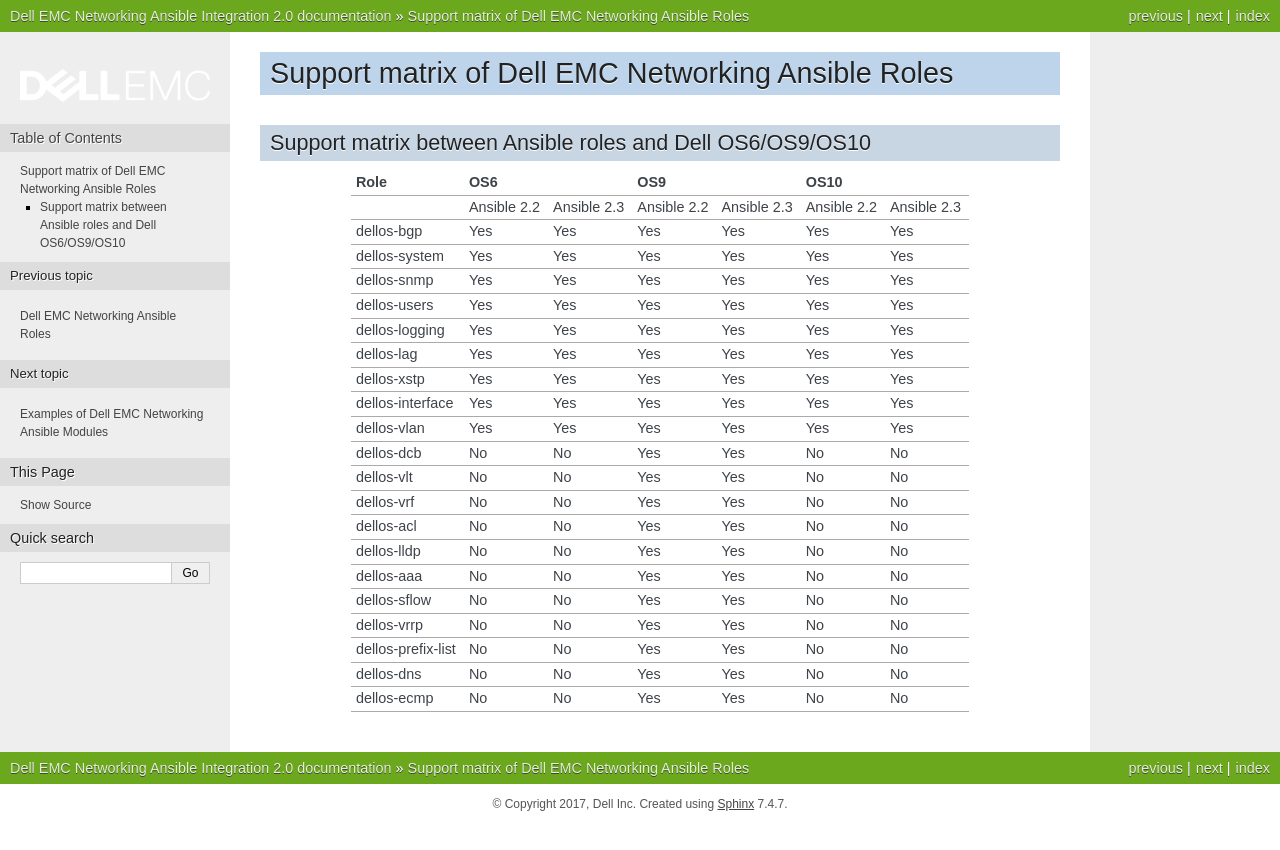
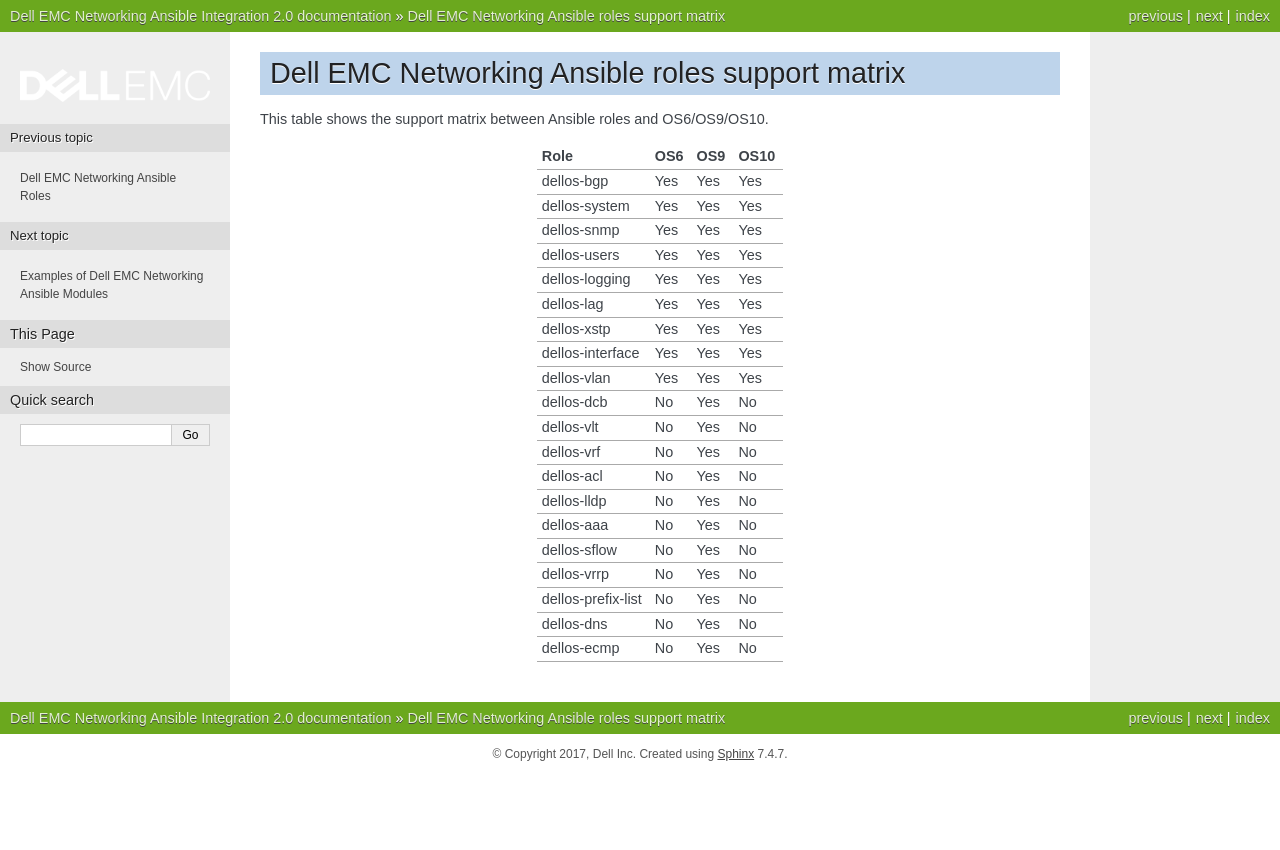
Before and after one commit to Dell-Networking/ansible-dellos-docs, a Sphinx documentation site: the page built from source/support_matrix.rst, in a window 1280 px wide. Shown: the top 850 px of the page. Built offline with Sphinx 7.4.7, drawn with Linux system fonts in a browser that asks for light colours.

Commit message:
Update support_matrix.rst
Removed additional columns

```diff
--- a/source/support_matrix.rst
+++ b/source/support_matrix.rst
@@ -1,52 +1,48 @@
-====================================================
-Support matrix of Dell EMC Networking Ansible Roles
-====================================================
+Dell EMC Networking Ansible roles support matrix
+================================================
 
-Support matrix between Ansible roles and Dell OS6/OS9/OS10
-----------------------------------------------------------
+This table shows the support matrix between Ansible roles and OS6/OS9/OS10.
 
-+-------------------+-------------+--------------+-------------+--------------+-------------+-------------+
-| Role              |          OS6               |          OS9               |         OS10              |
-+===================+=============+==============+=============+==============+=============+=============+
-|                   | Ansible 2.2 | Ansible 2.3  | Ansible 2.2 | Ansible 2.3  | Ansible 2.2 | Ansible 2.3 |
-+-------------------+-------------+--------------+-------------+--------------+-------------+-------------+
-|dellos-bgp         | Yes         | Yes          |Yes          |Yes           |Yes          |Yes          |
-+-------------------+-------------+--------------+-------------+--------------+-------------+-------------+
-|dellos-system      | Yes         | Yes          |Yes          |Yes           |Yes          |Yes          |
-+-------------------+-------------+--------------+-------------+--------------+-------------+-------------+
-|dellos-snmp        | Yes         | Yes          |Yes          |Yes           |Yes          |Yes          |
-+-------------------+-------------+--------------+-------------+--------------+-------------+-------------+
-|dellos-users       | Yes         | Yes          |Yes          |Yes           |Yes          |Yes          |
-+-------------------+-------------+--------------+-------------+--------------+-------------+-------------+
-|dellos-logging     | Yes         | Yes          |Yes          |Yes           |Yes          |Yes          |
-+-------------------+-------------+--------------+-------------+--------------+-------------+-------------+
-|dellos-lag         | Yes         | Yes          |Yes          |Yes           |Yes          |Yes          |
-+-------------------+-------------+--------------+-------------+--------------+-------------+-------------+
-|dellos-xstp        | Yes         | Yes          |Yes          |Yes           |Yes          |Yes          |
-+-------------------+-------------+--------------+-------------+--------------+-------------+-------------+
-|dellos-interface   | Yes         | Yes          |Yes          |Yes           |Yes          |Yes          |
-+-------------------+-------------+--------------+-------------+--------------+-------------+-------------+
-|dellos-vlan        | Yes         | Yes          |Yes          |Yes           |Yes          |Yes          |
-+-------------------+-------------+--------------+-------------+--------------+-------------+-------------+
-|dellos-dcb         | No          | No           |Yes          |Yes           |No           |No           |
-+-------------------+-------------+--------------+-------------+--------------+-------------+-------------+
-|dellos-vlt         | No          | No           |Yes          |Yes           |No           |No           |
-+-------------------+-------------+--------------+-------------+--------------+-------------+-------------+
-|dellos-vrf         | No          | No           |Yes          |Yes           |No           |No           |
-+-------------------+-------------+--------------+-------------+--------------+-------------+-------------+
-|dellos-acl         | No          | No           |Yes          |Yes           |No           |No           |
-+-------------------+-------------+--------------+-------------+--------------+-------------+-------------+
-|dellos-lldp        | No          | No           |Yes          |Yes           |No           |No           |
-+-------------------+-------------+--------------+-------------+--------------+-------------+-------------+
-|dellos-aaa         | No          | No           |Yes          |Yes           |No           |No           |
-+-------------------+-------------+--------------+-------------+--------------+-------------+-------------+
-|dellos-sflow       | No          | No           |Yes          |Yes           |No           |No           |
-+-------------------+-------------+--------------+-------------+--------------+-------------+-------------+
-|dellos-vrrp        | No          | No           |Yes          |Yes           |No           |No           |
-+-------------------+-------------+--------------+-------------+--------------+-------------+-------------+
-|dellos-prefix-list | No          | No           |Yes          |Yes           |No           |No           |
-+-------------------+-------------+--------------+-------------+--------------+-------------+-------------+
-|dellos-dns         | No          | No           |Yes          |Yes           |No           |No           |
-+-------------------+-------------+--------------+-------------+--------------+-------------+-------------+
-|dellos-ecmp        | No          | No           |Yes          |Yes           |No           |No           |
-+-------------------+-------------+--------------+-------------+--------------+-------------+-------------+
++--------------------+-------------------+-------------------+--------------------+
+| Role               |        OS6        |        OS9        |        OS10        |
++====================+===================+===================+====================+
+| dellos-bgp         |        Yes        |        Yes        |        Yes         |
++--------------------+-------------------+-------------------+--------------------+
+| dellos-system      |        Yes        |        Yes        |        Yes         |
++--------------------+-------------------+-------------------+--------------------+
+| dellos-snmp        |        Yes        |        Yes        |        Yes         |
++--------------------+-------------------+-------------------+--------------------+
+| dellos-users       |        Yes        |        Yes        |        Yes         |
++--------------------+-------------------+-------------------+--------------------+
+| dellos-logging     |        Yes        |        Yes        |        Yes         |
++--------------------+-------------------+-------------------+--------------------+
+| dellos-lag         |        Yes        |        Yes        |        Yes         |
++--------------------+-------------------+-------------------+--------------------+
+| dellos-xstp        |        Yes        |        Yes        |        Yes         |
++--------------------+-------------------+-------------------+--------------------+
+| dellos-interface   |        Yes        |        Yes        |        Yes         |
++--------------------+-------------------+-------------------+--------------------+
+| dellos-vlan        |        Yes        |        Yes        |        Yes         |
++--------------------+-------------------+-------------------+--------------------+
+| dellos-dcb         |        No         |        Yes        |        No          |
++--------------------+-------------------+-------------------+--------------------+
+| dellos-vlt         |        No         |        Yes        |        No          |
++--------------------+-------------------+-------------------+--------------------+
+| dellos-vrf         |        No         |        Yes        |        No          |
++--------------------+-------------------+-------------------+--------------------+
+| dellos-acl         |        No         |        Yes        |        No          |
++--------------------+-------------------+-------------------+--------------------+
+| dellos-lldp        |        No         |        Yes        |        No          |
++--------------------+-------------------+-------------------+--------------------+
+| dellos-aaa         |        No         |        Yes        |        No          |
++--------------------+-------------------+-------------------+--------------------+
+| dellos-sflow       |        No         |        Yes        |        No          |
++--------------------+-------------------+-------------------+--------------------+
+| dellos-vrrp        |        No         |        Yes        |        No          |
++--------------------+-------------------+-------------------+--------------------+
+| dellos-prefix-list |        No         |        Yes        |        No          |
++--------------------+-------------------+-------------------+--------------------+
+| dellos-dns         |        No         |        Yes        |        No          |
++--------------------+-------------------+-------------------+--------------------+
+| dellos-ecmp        |        No         |        Yes        |        No          |
++--------------------+-------------------+-------------------+--------------------+
```
